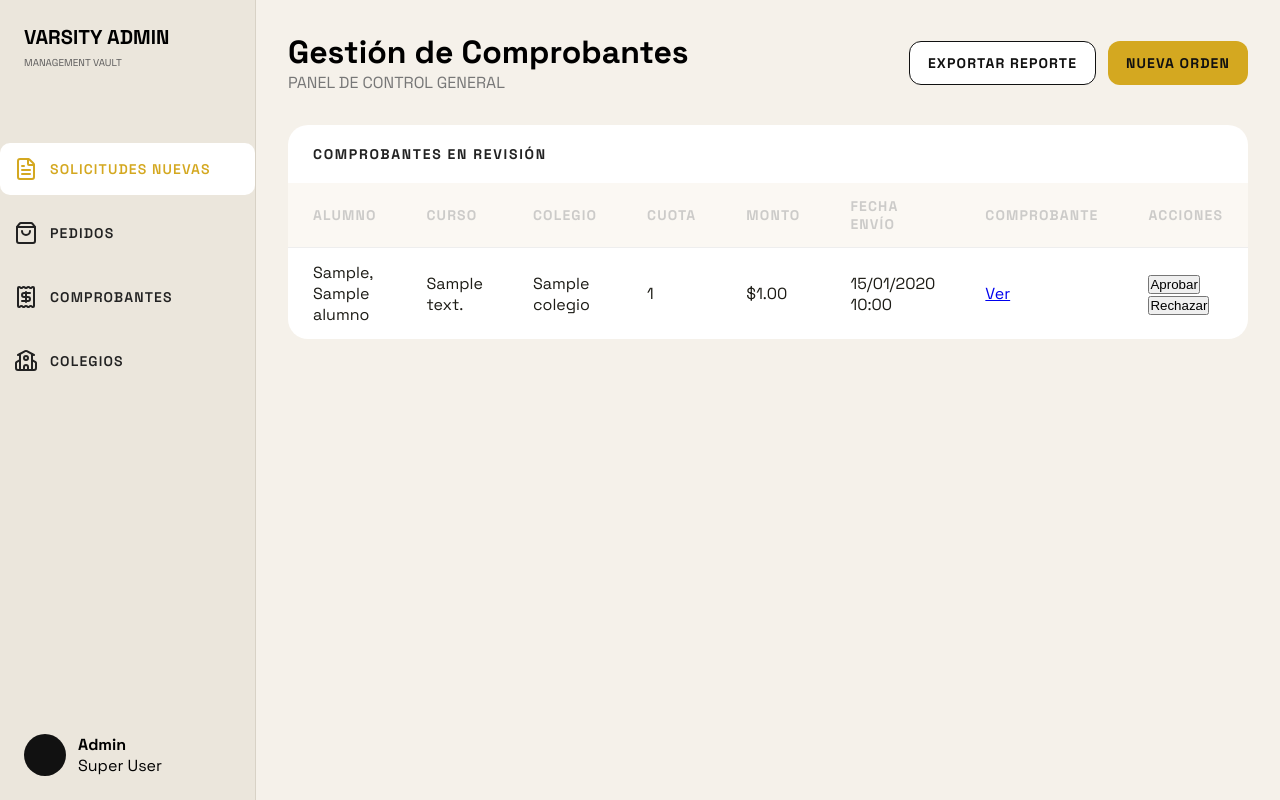
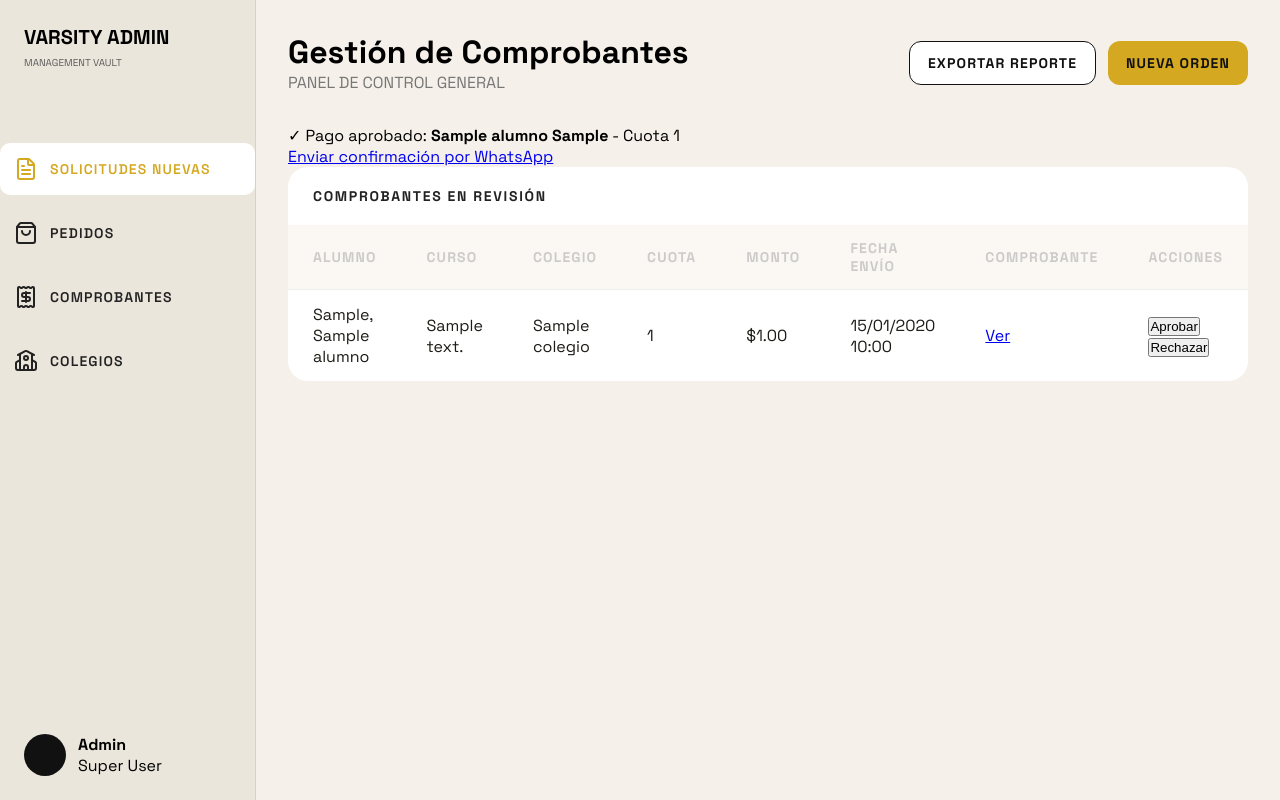
Before and after one commit to Develoop-team/DefEgresados, a Django app: template egresados_app/core/templates/admin_panel/gestion_comprobantes.html in a window 1280 px wide. Run offline with Django 5.2, Linux system fonts and the light colour scheme; tables that the repository leaves empty hold one stand-in row (values such as "Sample post"); the template is opened without the code that fills it: values that come from a table or form of the project are taken from there, most other values are stand-ins (such as "Sample title", 1, 10 or a date in 2020).

Commit message:
mensaje de whatsapp comprobante

```diff
--- a/egresados_app/core/templates/admin_panel/gestion_comprobantes.html
+++ b/egresados_app/core/templates/admin_panel/gestion_comprobantes.html
@@ -8,11 +8,24 @@
 
 {% block content %}
 
+{% if pago_aprobado %}
+<div class="alerta-aprobado">
+    <p>✓ Pago aprobado: <strong>{{ pago_aprobado.alumno.nombre }} {{ pago_aprobado.alumno.apellido }}</strong> - Cuota {{ pago_aprobado.numero_cuota }}</p>
+    <a href="https://wa.me/549{{ pago_aprobado.alumno.telefono_tutor }}?text=Hola%20{{ pago_aprobado.alumno.nombre_tutor }}%2C%20confirmamos%20el%20pago%20de%20la%20cuota%20N%C2%B0{{ pago_aprobado.numero_cuota }}%20de%20{{ pago_aprobado.alumno.nombre }}%20{{ pago_aprobado.alumno.apellido }}%20por%20%24{{ pago_aprobado.monto }}."
+       target="_blank"
+       class="btn-whatsapp">
+        Enviar confirmación por WhatsApp
+    </a>
+</div>
+{% endif %}
+
 {% if pagos %}
 <div class="table-card">
     <div class="table-header">
         <h3>Comprobantes en revisión</h3>
     </div>
+
+
 
     <table>
         <thead>
@@ -38,7 +51,7 @@
                 <td>{{ pago.fecha_envio_comprobante|date:"d/m/Y H:i" }}</td>
                 <td>
                     {% if pago.comprobante %}
-                        <a href="{{ media.comprobante.url }}" target="_blank">Ver</a>
+                        <a href="{{ pago.comprobante.url }}" target="_blank">Ver</a>
                     {% endif %}
                 </td>
                 <td>
--- a/egresados_app/core/templates/comprobantes/subir_comprobante.html
+++ b/egresados_app/core/templates/comprobantes/subir_comprobante.html
@@ -42,8 +42,10 @@
         <input type="file" name="comprobante" accept="image/*,.pdf" required>
         <button type="submit">Enviar</button>
     </form>
-                        {% else %}
+{% elif pago.estado == 'en_revision' %}
     En revisión
+{% elif pago.estado == 'pagado' %}
+    ✓ Confirmado
 {% endif %}
                     </td>
                 </tr>
```
Also changed, not shown: egresados_app/core/views.py (+10 -1 lines), egresados_app/comprobantes/Captura_de_pantalla_2026-05-21_104957.png (deleted). Lines whose indentation alone changed are shown as unchanged.
